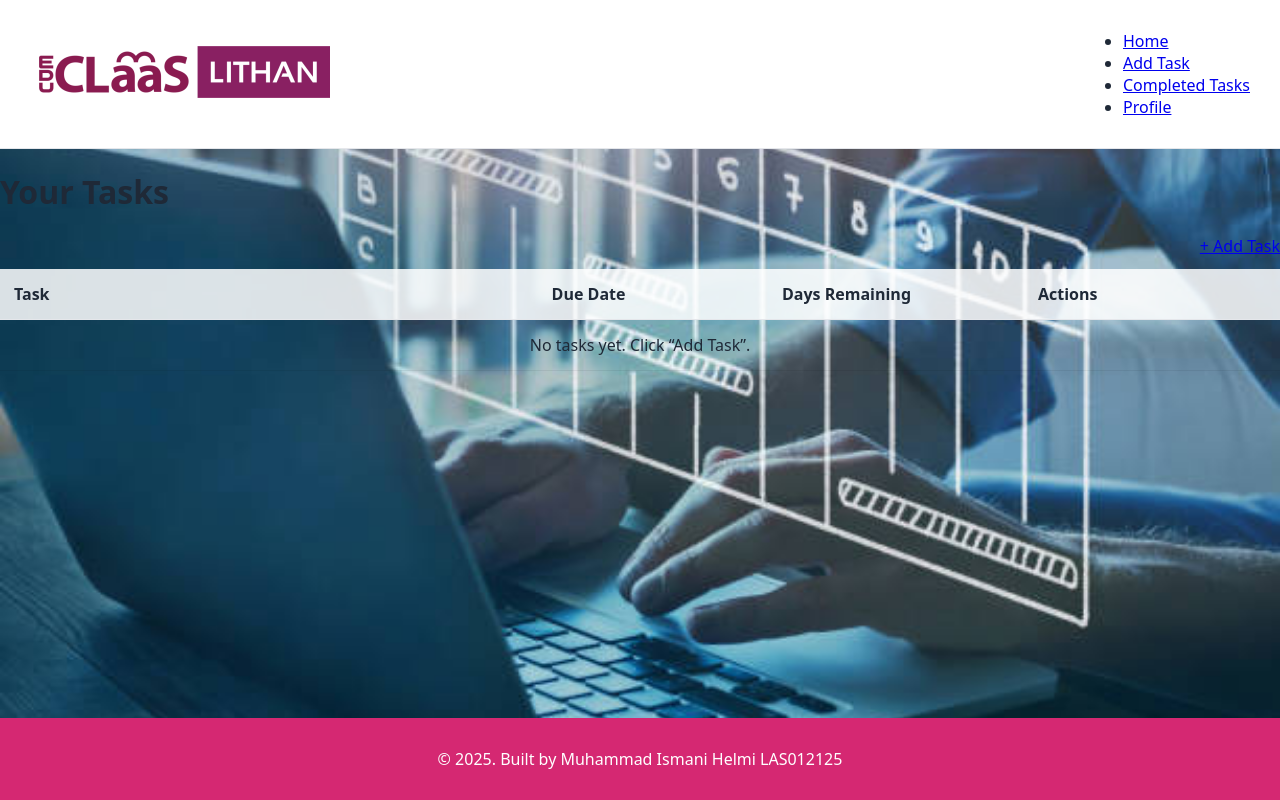
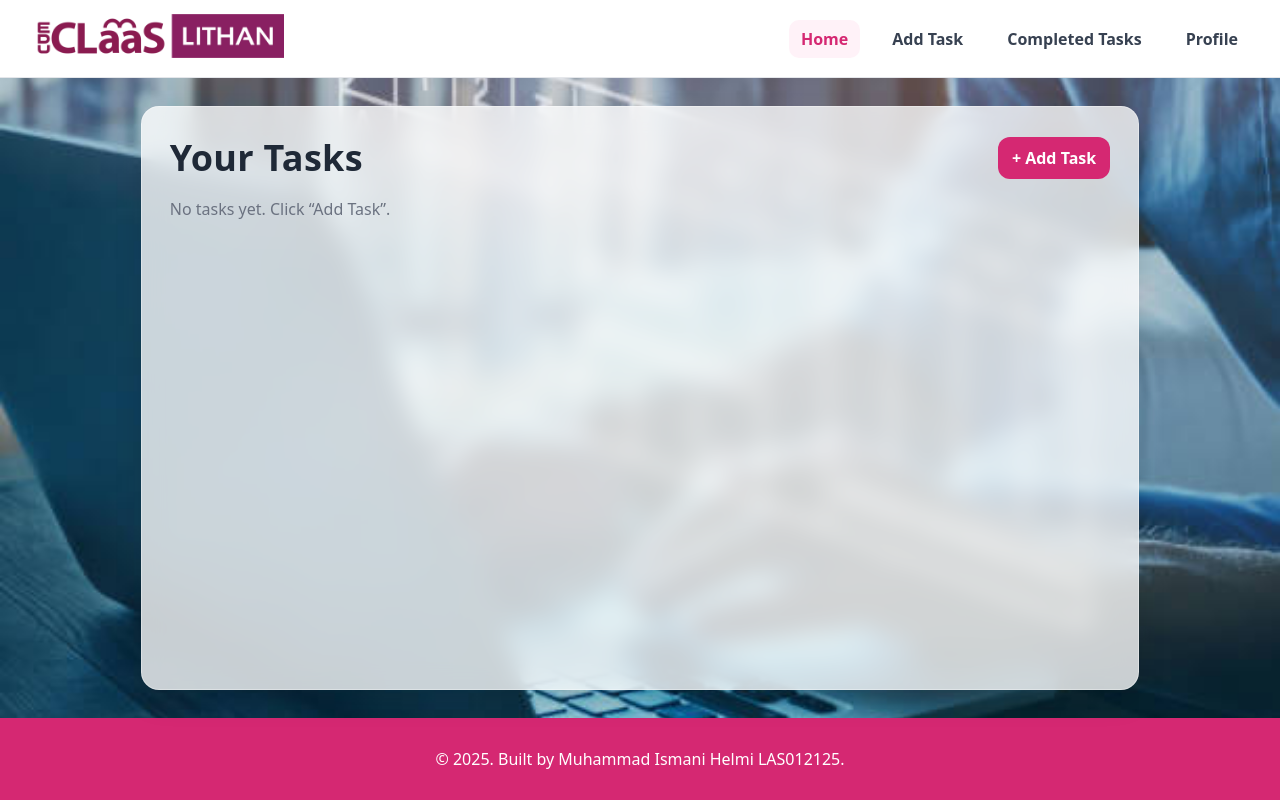
Before and after one commit to helmi8403/DGFC-PYT-1025-24Oct2025, a Flask app: page / in a window 1280 px wide. Run offline with Flask 3, Linux system fonts and the light colour scheme.

Commit message:
Add files via upload

```diff
--- a/templates/base.html
+++ b/templates/base.html
@@ -8,29 +8,66 @@
 </head>
 <body>
 
-  <header role="banner">
-    <div class="navbar">
-      <div class="navbar-logo">
-        <a href="{{ url_for('index') }}">
-          <img src="{{ url_for('static', filename='logo.png') }}" alt="Logo" class="logo">
-        </a>
-      </div>
-      <ul class="navbar-links" role="navigation">
-        <li><a href="{{ url_for('index') }}" class="{% if request.path == url_for('index') %}active{% endif %}">Home</a></li>
-        <li><a href="{{ url_for('add_task') }}" class="{% if request.path == url_for('add_task') %}active{% endif %}">Add Task</a></li>
-        <li><a href="#">Completed Tasks</a></li>
-        <li><a href="#">Profile</a></li>
-      </ul>
+  <!-- NAVBAR -->
+  <nav class="navbar">
+    <div class="brand">
+      <img src="{{ url_for('static', filename='logo.png') }}" alt="Logo" onerror="this.style.display='none'">
     </div>
-  </header>
+    <ul class="nav-links">
+      <li><a href="{{ url_for('index') }}" class="{% if request.path == url_for('index') %}active{% endif %}">Home</a></li>
+      <li><a href="{{ url_for('add_task') }}" class="{% if request.path == url_for('add_task') %}active{% endif %}">Add Task</a></li>
+      <li><a href="{{ url_for('completed_tasks') }}" class="{% if request.path == url_for('completed_tasks') %}active{% endif %}">Completed Tasks</a></li>
+      <li><a href="{{ url_for('profile') }}" class="{% if request.path == url_for('profile') %}active{% endif %}">Profile</a></li>
+    </ul>
+  </nav>
 
-  <main role="main">
+  <!-- PAGE CONTENT -->
+  <main class="content">
     {% block content %}{% endblock %}
   </main>
 
-  <footer role="contentinfo">
-    <p>© 2025. Built by Muhammad Ismani Helmi LAS012125</p>
+  <!-- FOOTER -->
+  <footer>
+    <p>© 2025. Built by Muhammad Ismani Helmi LAS012125.</p>
   </footer>
+
+  <script>
+document.addEventListener('click', async (e) => {
+  const btn = e.target.closest('.btn-delete');
+  if (!btn) return;
+
+  // We’ll handle the delete via AJAX
+  e.preventDefault();
+
+  // Show a simple confirmation
+  const confirmed = window.confirm('Delete this task? This cannot be undone.');
+  if (!confirmed) return;
+
+  const id  = btn.dataset.id;
+  const row = btn.closest('tr');
+
+  if (!id || !row) return;
+
+  try {
+    const res = await fetch(`/api/tasks/${id}`, { method: 'DELETE' });
+    const data = await res.json();
+
+    if (data && data.ok) {
+      // Smoothly remove the row without reloading
+      row.style.transition = 'opacity 200ms ease, transform 200ms ease';
+      row.style.opacity = '0';
+      row.style.transform = 'scale(0.99)';
+      setTimeout(() => row.remove(), 220);
+    } else {
+      alert('Could not delete the task. It may have already been removed.');
+      // optional fallback: window.location.href = btn.getAttribute('href');
+    }
+  } catch (err) {
+    alert('Network error while deleting.');
+    // optional fallback: window.location.href = btn.getAttribute('href');
+  }
+});
+</script>
 
 </body>
 </html>
--- a/templates/index.html
+++ b/templates/index.html
@@ -1,83 +1,67 @@
 {% extends "base.html" %}
-{% block title %}Personal Task Manager — Tasks{% endblock %}
+{% block title %}Your Tasks | Personal Task Manager{% endblock %}
 
 {% block content %}
-<h1 class="mt-0">Your Tasks</h1>
-
-<div class="form-actions mt-2">
-  <a class="button" href="{{ url_for('add_task') }}">+ Add Task</a>
+<div class="card glass">
+  <div class="header-row">
+    <h2>Your Tasks</h2>
+    <a href="{{ url_for('add_task') }}" class="btn btn-add">+ Add Task</a>
   </div>
 
-<table class="table task-table mt-2">
+  {% if tasks %}
+  <table class="table">
     <thead>
       <tr>
-      <th style="width:42%;">Task</th>
-      <th style="width:18%;">Due Date</th>
-      <th style="width:20%;">Days Remaining</th>
-      <th style="width:20%;">Actions</th>
+        <th>Task</th>
+        <th>Due Date</th>
+        <th>Days Remaining</th>
+        <th>Actions</th>
       </tr>
     </thead>
     <tbody>
       {% for task in tasks %}
-      {# Determine row status class from task.days_left #}
-      {% set d = task.days_left %}
-      {% if d is not none and d < 0 %}
-        {% set status_class = "task--overdue" %}
-      {% elif d == 0 %}
-        {% set status_class = "task--due-today" %}
-      {% elif d is not none and d <= 3 %}
-        {% set status_class = "task--due-soon" %}
-      {% elif d is not none and d <= 7 %}
-        {% set status_class = "task--upcoming" %}
-      {% else %}
-        {% set status_class = "task--later" %}
-      {% endif %}
+      {# determine deadline state: urgent (<1), soon (1..3), ok (>3) #}
+      {% set state = 'urgent' if task.days_left < 1 else ('soon' if task.days_left <= 3 else 'ok') %}
 
-      <tr class="task-row {{ status_class }}">
-        <td class="task-title">
-          <div class="task-title-line">
-            <strong>{{ task.title }}</strong>
-            {% if task.priority %}
-              <span class="priority-badge priority-{{ task.priority|lower }}">
-                {{ task.priority|capitalize }}
-              </span>
-            {% endif %}
+      <tr class="row-accent deadline-{{ state }}">
+        <td>
+          <div class="title">
+            {{ task.title }}
+            <span class="priority-pill {{ task.priority|lower }}">{{ task.priority }}</span>
           </div>
-
           {% if task.description %}
-            <div class="task-note">{{ task.description }}</div>
+          <div class="muted">{{ task.description }}</div>
           {% endif %}
         </td>
 
-        <td class="due-date">
-          {% if task.deadline %}
-            {{ task.deadline.strftime('%Y-%m-%d') }}
+        <td>{{ task.deadline.strftime('%Y-%m-%d') }}</td>
+
+        <td>
+          {% if task.days_left < 0 %}
+            <span class="due due-urgent">Overdue {{ (task.days_left|abs) }}d</span>
+          {% elif task.days_left == 0 %}
+            <span class="due due-urgent">Due today</span>
+          {% elif task.days_left <= 3 %}
+            <span class="due due-soon">{{ task.days_left }} day{% if task.days_left != 1 %}s{% endif %}</span>
           {% else %}
-            —
-          {% endif %}
-        </td>
-
-        <td class="days-remaining">
-          {% if d is none %}
-            —
-          {% elif d < 0 %}
-            <span class="badge badge--due">Overdue {{ (d * -1) }}d</span>
-          {% elif d == 0 %}
-            <span class="badge badge--due">Due today</span>
-          {% else %}
-            {{ d }} day{{ '' if d == 1 else 's' }}
+            <span class="due due-ok">{{ task.days_left }} days</span>
           {% endif %}
         </td>
 
         <td class="actions">
-          <a class="button button--secondary" href="{{ url_for('edit_task', task_id=task.id) }}">Edit</a>
-          <a class="button button--secondary" href="{{ url_for('delete_task', task_id=task.id) }}"
-             onclick="return confirm('Delete this task?');">Delete</a>
+          <a href="{{ url_for('complete_task', task_id=task.id) }}" class="btn btn-green">Mark Complete</a>
+          <a href="{{ url_for('edit_task', task_id=task.id) }}" class="btn btn-blue">Edit</a>
+          <a href="{{ url_for('delete_task', task_id=task.id) }}"
+           class="btn btn-red btn-delete"
+           data-id="{{ task.id }}">Delete</a>
+
         </td>
       </tr>
-    {% else %}
-      <tr><td colspan="4" style="text-align:center;">No tasks yet. Click “Add Task”.</td></tr>
       {% endfor %}
     </tbody>
   </table>
+  {% else %}
+  <p class="muted">No tasks yet. Click “Add Task”.</p>
+  {% endif %}
+</div>
 {% endblock %}
```
Also changed, not shown: templates/add_task.html (+24 -15 lines), templates/completed_tasks.html (added, +37 -0 lines), templates/edit_task.html (+33 -18 lines), templates/profile.html (added, +31 -0 lines). Lines whose indentation alone changed are shown as unchanged.
